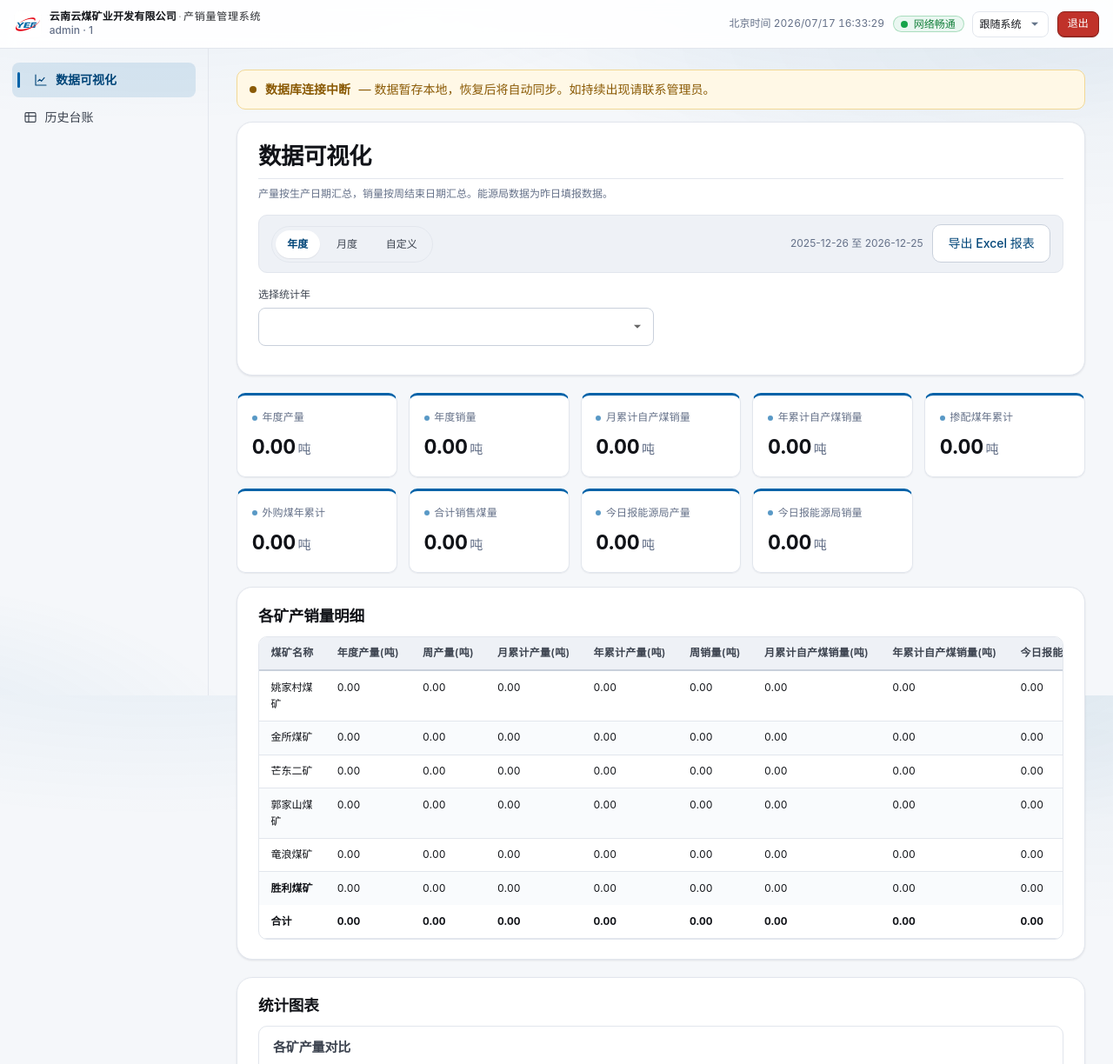
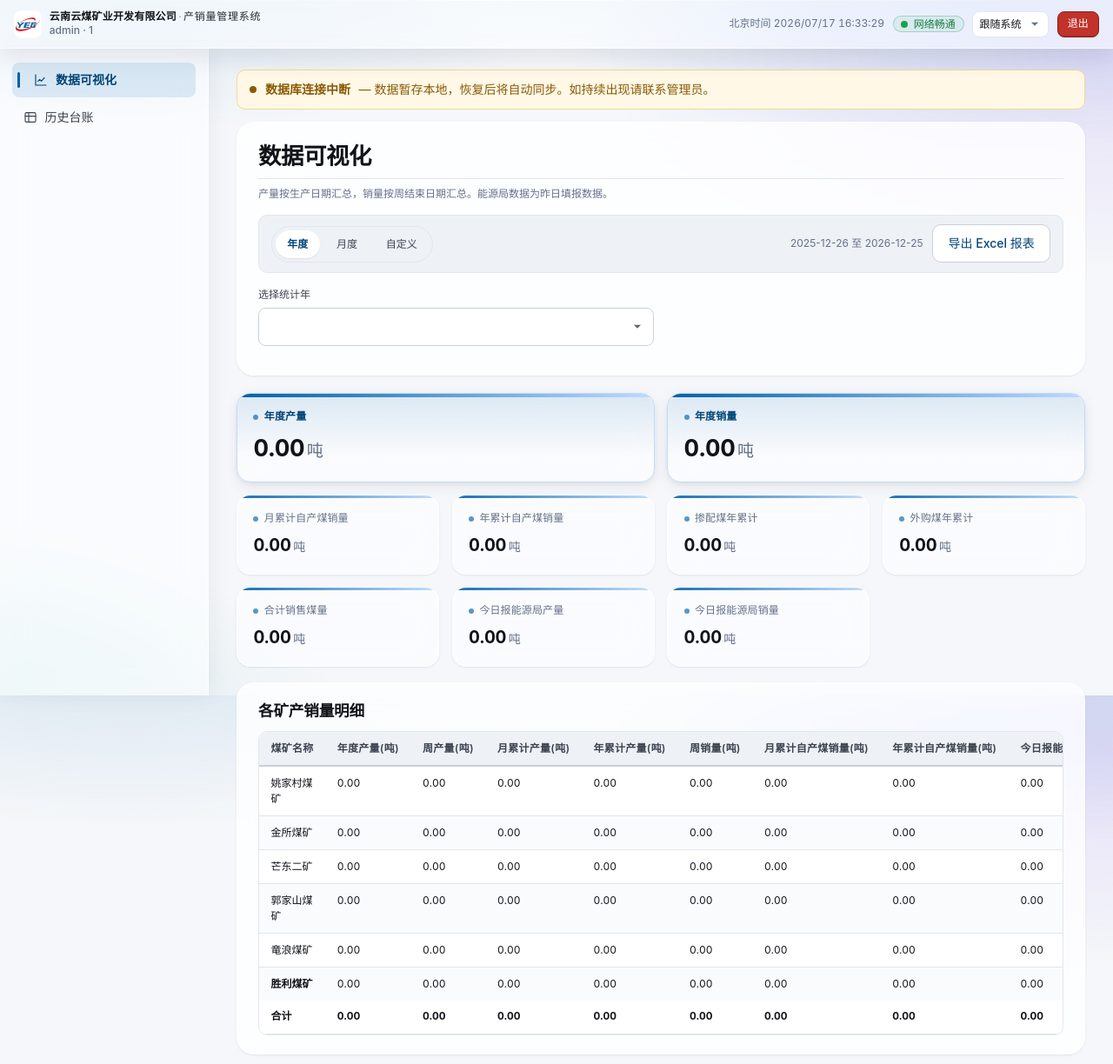
Before and after one commit to mvpwanhao/ymkymanager, a FastAPI app: page / in a window 1280 px wide. Shown: the top 1224 px of the page at 87% size. Run offline with FastAPI, Linux system fonts and the light colour scheme; the visitor is signed in with stand-in values (Sample User, id 1); lists and menus that the app fills with data are empty; some libraries are stand-ins or nearby versions.

Commit message:
v1.4.4: 前端玻璃拟态+Bento 改版、KPI 首两张适度强调、修复年度视图产量柱状图冗余双柱

```diff
--- a/static/app.css
+++ b/static/app.css
@@ -43,8 +43,8 @@
   --r-xs: 6px;
   --r-sm: 8px;
   --r-md: 10px;
-  --r-lg: 14px;
-  --r-xl: 18px;
+  --r-lg: 16px;
+  --r-xl: 20px;
 
   --shadow-1: 0 1px 2px rgba(15, 23, 42, 0.04), 0 1px 1px rgba(15, 23, 42, 0.03);
   --shadow-2: 0 1px 3px rgba(15, 23, 42, 0.06), 0 1px 2px rgba(15, 23, 42, 0.04);
@@ -72,17 +72,25 @@
   --t-base: 180ms cubic-bezier(0.2, 0, 0.2, 1);
 
   --c-surface: #ffffff;
-  --c-topbar-bg: rgba(255, 255, 255, 0.92);
+  --c-topbar-bg: rgba(255, 255, 255, 0.70);
   --c-placeholder: #a8a59c;
   --c-input-hover-bd: #b8b3a8;
 
   /* 全局页面背景（与登录页同款：角部柔光 + 点阵 + 淡色椭圆光） */
-  --page-corner-tr: radial-gradient(1000px 450px at 80% -100px, rgba(0, 98, 168, 0.10), transparent 60%);
-  --page-corner-bl: radial-gradient(700px 350px at -10% 110%, rgba(0, 98, 168, 0.08), transparent 60%);
-  --page-mesh-a: radial-gradient(ellipse 100% 58% at 14% -12%, rgba(0, 98, 168, 0.068), transparent 51%);
-  --page-mesh-b: radial-gradient(ellipse 88% 50% at 98% 6%, rgba(0, 74, 128, 0.042), transparent 54%);
-  --page-texture-dots: radial-gradient(rgba(17, 19, 24, 0.04) 1px, transparent 1.55px);
+  --page-corner-tr: radial-gradient(1100px 560px at 88% -160px, rgba(0, 98, 168, 0.22), transparent 60%);
+  --page-corner-bl: radial-gradient(900px 520px at -8% 112%, rgba(13, 148, 136, 0.16), transparent 58%);
+  --page-mesh-a: radial-gradient(ellipse 92% 62% at 12% -14%, rgba(0, 98, 168, 0.15), transparent 53%);
+  --page-mesh-b: radial-gradient(ellipse 82% 56% at 100% 8%, rgba(124, 58, 237, 0.13), transparent 56%);
+  --page-texture-dots: radial-gradient(rgba(17, 19, 24, 0.05) 1px, transparent 1.55px);
   --page-texture-dots-size: 21px 21px;
+
+  /* 玻璃拟态令牌（极简 + 暗色优先 + 玻璃质感点缀） */
+  --glass-bg: rgba(255, 255, 255, 0.55);
+  --glass-border: rgba(255, 255, 255, 0.60);
+  --glass-blur: 18px;
+  --glass-shadow: 0 8px 30px rgba(15, 23, 42, 0.10);
+  --glass-hi: rgba(255, 255, 255, 0.70);
+  --card-glass-bg: rgba(255, 255, 255, 0.80);
 }
 
 /* Dark: data-color-mode + ymky-theme */
@@ -100,7 +108,7 @@
   --c-bg-soft:  #1a1e28;
   --c-card:     #1e232e;
   --c-surface:  #252b36;
-  --c-topbar-bg: rgba(20, 24, 32, 0.92);
+  --c-topbar-bg: rgba(20, 24, 32, 0.74);
   --c-border:   #343c4c;
   --c-border-strong: #4a5568;
   --c-text:     #eceef3;
@@ -131,11 +139,18 @@
   --c-placeholder: #737984;
   --c-input-hover-bd: #5a616e;
 
-  --page-corner-tr: radial-gradient(1000px 450px at 80% -100px, rgba(74, 159, 230, 0.12), transparent 60%);
-  --page-corner-bl: radial-gradient(700px 350px at -10% 110%, rgba(74, 159, 230, 0.09), transparent 60%);
-  --page-mesh-a: radial-gradient(ellipse 100% 58% at 12% -10%, rgba(74, 159, 230, 0.11), transparent 50%);
-  --page-mesh-b: radial-gradient(ellipse 88% 50% at 100% 4%, rgba(58, 143, 214, 0.062), transparent 54%);
-  --page-texture-dots: radial-gradient(rgba(236, 238, 243, 0.036) 1px, transparent 1.6px);
+  --page-corner-tr: radial-gradient(1100px 560px at 88% -160px, rgba(74, 159, 230, 0.24), transparent 60%);
+  --page-corner-bl: radial-gradient(900px 520px at -8% 112%, rgba(45, 212, 191, 0.17), transparent 58%);
+  --page-mesh-a: radial-gradient(ellipse 92% 62% at 12% -14%, rgba(74, 159, 230, 0.17), transparent 53%);
+  --page-mesh-b: radial-gradient(ellipse 82% 56% at 100% 8%, rgba(124, 58, 237, 0.20), transparent 56%);
+  --page-texture-dots: radial-gradient(rgba(236, 238, 243, 0.05) 1px, transparent 1.6px);
+
+  --glass-bg: rgba(30, 35, 46, 0.50);
+  --glass-border: rgba(255, 255, 255, 0.10);
+  --glass-blur: 18px;
+  --glass-shadow: 0 8px 30px rgba(0, 0, 0, 0.45);
+  --glass-hi: rgba(255, 255, 255, 0.12);
+  --card-glass-bg: rgba(30, 35, 46, 0.70);
 }
 
 [data-color-mode="dark"] .data-table tbody tr:hover {
@@ -202,11 +217,21 @@ img, svg { display: inline-block; vertical-align: middle; }
   align-items: center;
   gap: 0.6rem;
   padding: 0.55rem 1rem;
-  background: var(--c-topbar-bg);
-  backdrop-filter: saturate(140%) blur(8px);
-  -webkit-backdrop-filter: saturate(140%) blur(8px);
-  border-bottom: 1px solid var(--c-border);
+  background: var(--glass-bg);
+  backdrop-filter: saturate(160%) blur(var(--glass-blur));
+  -webkit-backdrop-filter: saturate(160%) blur(var(--glass-blur));
+  border-bottom: 1px solid var(--glass-border);
+  box-shadow: var(--glass-shadow);
   min-height: 56px;
+}
+.topbar::before {
+  content: "";
+  position: absolute;
+  inset: 0 0 auto 0;
+  height: 1px;
+  background: linear-gradient(90deg, transparent, var(--glass-hi), transparent);
+  opacity: 0.85;
+  pointer-events: none;
 }
 /* 宽屏：工具区子元素参与顶栏 flex；窄屏由下方 media 改为独立一行 */
 .topbar-end {
@@ -678,9 +703,11 @@ body.nav-open { overflow: hidden; touch-action: none; }
     z-index: 30;
     width: auto;
     height: calc(100dvh - 56px);
-    background: transparent;
-    border-right: 1px solid var(--c-border);
-    box-shadow: none;
+    background: var(--glass-bg);
+    backdrop-filter: saturate(160%) blur(var(--glass-blur));
+    -webkit-backdrop-filter: saturate(160%) blur(var(--glass-blur));
+    border-right: 1px solid var(--glass-border);
+    box-shadow: 2px 0 24px rgba(15, 23, 42, 0.06);
     transform: none;
     transition: none;
     visibility: visible;
@@ -773,14 +800,25 @@ main.main {
 }
 @view-transition { navigation: auto; }
 
+/* Glass utility: 玻璃质感面板（半透明 + 模糊 + 细高光边） */
+.glass {
+  background: var(--glass-bg);
+  backdrop-filter: saturate(160%) blur(var(--glass-blur));
+  -webkit-backdrop-filter: saturate(160%) blur(var(--glass-blur));
+  border: 1px solid var(--glass-border);
+  box-shadow: var(--glass-shadow);
+}
+
 /* Card */
 .card {
-  background: var(--c-card);
-  border: 1px solid var(--c-border);
+  background: var(--card-glass-bg);
+  backdrop-filter: saturate(160%) blur(var(--glass-blur));
+  -webkit-backdrop-filter: saturate(160%) blur(var(--glass-blur));
+  border: 1px solid var(--glass-border);
   border-radius: var(--r-lg);
   padding: 1.1rem 1.2rem;
   margin-bottom: 1rem;
-  box-shadow: var(--shadow-1);
+  box-shadow: var(--shadow-2);
 }
 @media (min-width: 768px) {
   .card { padding: 1.35rem 1.5rem; margin-bottom: 1.25rem; }
@@ -1237,35 +1275,97 @@ table.data-table {
   box-shadow: var(--shadow-1);
 }
 
-/* KPI */
+/* KPI — Bento 不规则网格（玻璃质感点缀） */
 .kpi-grid {
   display: grid;
   grid-template-columns: repeat(2, 1fr);
-  gap: 0.6rem;
-  margin-bottom: 1rem;
-}
-@media (min-width: 600px)  { .kpi-grid { grid-template-columns: repeat(3, 1fr); gap: 0.8rem; } }
-@media (min-width: 1024px) { .kpi-grid { grid-template-columns: repeat(5, 1fr); } }
+  gap: 0.7rem;
+  margin-bottom: 1.1rem;
+}
+@media (min-width: 600px)  {
+  .kpi-grid { grid-template-columns: repeat(3, 1fr); gap: 0.8rem; }
+}
+@media (min-width: 1024px) {
+  .kpi-grid {
+    grid-template-columns: repeat(4, 1fr);
+    grid-auto-flow: dense;
+    gap: 0.9rem;
+  }
+  .kpi-card--emphasis { grid-column: span 2; }
+}
 .kpi-card {
-  padding: 0.85rem 0.95rem;
-  background: var(--c-surface);
-  border: 1px solid var(--c-border);
-  border-radius: var(--r-md);
-  box-shadow: var(--shadow-1);
-}
+  position: relative;
+  display: flex;
+  flex-direction: column;
+  justify-content: center;
+  gap: 0.4rem;
+  padding: 1.05rem 1.15rem;
+  background: var(--glass-bg);
+  backdrop-filter: saturate(160%) blur(var(--glass-blur));
+  -webkit-backdrop-filter: saturate(160%) blur(var(--glass-blur));
+  border: 1px solid var(--glass-border);
+  border-radius: var(--r-lg);
+  box-shadow: var(--shadow-2);
+  overflow: hidden;
+  transition: transform var(--t-fast) ease, box-shadow var(--t-fast) ease;
+}
+.kpi-card::after {
+  content: "";
+  position: absolute;
+  top: 0; left: 0; right: 0;
+  height: 3px;
+  background: linear-gradient(90deg, var(--c-brand-500), var(--c-brand-200));
+  opacity: 0.9;
+}
+.kpi-card::before {
+  content: "";
+  position: absolute;
+  inset: 0;
+  border-radius: inherit;
+  box-shadow: inset 0 1px 0 var(--glass-hi);
+  pointer-events: none;
+}
+.kpi-card:hover { transform: translateY(-3px); box-shadow: var(--shadow-3); }
 .kpi-card .kpi-label {
   font-size: var(--tx-12);
   color: var(--c-muted);
-  margin-bottom: 0.3rem;
   letter-spacing: 0.01em;
+}
+.kpi-card .kpi-label::before {
+  content: "";
+  display: inline-block;
+  width: 6px; height: 6px;
+  border-radius: 50%;
+  background: var(--c-brand-500);
+  opacity: 0.65;
+  margin-right: 0.4rem;
+  vertical-align: middle;
 }
 .kpi-card .kpi-value {
   font-size: var(--tx-20);
-  font-weight: 600;
+  font-weight: 700;
   color: var(--c-text);
   font-variant-numeric: tabular-nums;
-}
-.kpi-card .kpi-unit { font-size: 0.7em; color: var(--c-muted); margin-left: 0.15rem; font-weight: 400; }
+  letter-spacing: -0.01em;
+}
+.kpi-card--emphasis {
+  border-color: var(--c-brand-200);
+  background: linear-gradient(180deg, rgba(0, 98, 168, 0.10), var(--glass-bg) 72%);
+  box-shadow: var(--shadow-3);
+}
+.kpi-card--emphasis::after {
+  height: 4px;
+  background: linear-gradient(90deg, var(--c-brand-500), var(--c-brand-200));
+  opacity: 1;
+}
+.kpi-card--emphasis .kpi-label {
+  color: var(--c-brand-700);
+  font-weight: 600;
+}
+.kpi-card--emphasis .kpi-value {
+  font-size: clamp(1.35rem, 2.6vw, 1.7rem);
+}
+.kpi-card .kpi-unit { font-size: 0.7em; color: var(--c-muted); margin-left: 0.15rem; font-weight: 500; }
 
 /* Login */
 /* 登录壳层不铺底，沿用 body 与全站一致的背景 */
@@ -1542,52 +1642,28 @@ select#themeSelect::-ms-expand { display: none; }
 }
 .card > h1:first-child + .muted { margin-top: -0.4rem; margin-bottom: 0.9rem; }
 
-/* KPI cards: subtle top accent, clearer label/value separation */
-.kpi-card {
-  position: relative;
-  padding: 1rem 1.05rem 0.95rem;
-  border-radius: var(--r-md);
-  background: linear-gradient(180deg, var(--c-surface) 0%, var(--c-card) 100%);
-  border-top: 3px solid var(--c-brand-500);
-  transition: transform var(--t-fast) ease, box-shadow var(--t-fast) ease;
-}
-.kpi-card:hover { transform: translateY(-2px); box-shadow: var(--shadow-2); }
-.kpi-card .kpi-label {
-  display: flex;
-  align-items: center;
-  gap: 0.35rem;
-  color: var(--c-muted);
-  font-weight: 500;
-  margin-bottom: 0.45rem;
-}
-.kpi-card .kpi-label::before {
-  content: "";
-  display: inline-block;
-  width: 6px; height: 6px;
-  border-radius: 50%;
-  background: var(--c-brand-500);
-  opacity: 0.65;
-}
-.kpi-card .kpi-value {
-  font-size: clamp(1.15rem, 2.2vw, 1.45rem);
-  font-weight: 700;
-  color: var(--c-text);
-  letter-spacing: -0.01em;
-}
-.kpi-card .kpi-unit {
-  font-size: 0.65em;
-  color: var(--c-muted);
-  font-weight: 500;
-}
+/* KPI 卡片的玻璃质感与 Bento 布局见上方 .kpi-* 定义 */
 
 /* Chart panels: contained, layered surfaces */
 .chart-panel {
-  background: var(--c-surface);
-  border: 1px solid var(--c-border);
-  border-radius: var(--r-md);
-  padding: 0.85rem 1rem 0.75rem;
+  background: var(--glass-bg);
+  backdrop-filter: saturate(160%) blur(var(--glass-blur));
+  -webkit-backdrop-filter: saturate(160%) blur(var(--glass-blur));
+  border: 1px solid var(--glass-border);
+  border-radius: var(--r-lg);
+  padding: 0.9rem 1.05rem 0.8rem;
   margin-bottom: 1.15rem;
-  box-shadow: var(--shadow-1);
+  box-shadow: var(--shadow-2);
+  position: relative;
+  overflow: hidden;
+}
+.chart-panel::before {
+  content: "";
+  position: absolute;
+  inset: 0;
+  border-radius: inherit;
+  box-shadow: inset 0 1px 0 var(--glass-hi);
+  pointer-events: none;
 }
 .chart-panel:last-child { margin-bottom: 0; }
 .chart-panel h3 {
--- a/templates/dashboard.html
+++ b/templates/dashboard.html
@@ -133,7 +133,7 @@
 <style>
 @keyframes spin { to { transform: rotate(360deg); } }
 .viz-tab { cursor:pointer; }
-#viz-kpis .kpi-card { min-width:140px; }
+#viz-kpis .kpi-card:not(.kpi-card--emphasis) { min-width:140px; }
 </style>
 
 <script>
@@ -184,7 +184,9 @@
     var html = "";
     for (var i = 0; i < kpis.length; i++) {
       var k = kpis[i];
-      html += '<div class="kpi-card">'
+      var cls = "kpi-card";
+      if (i === 0 || i === 1) cls += " kpi-card--emphasis";
+      html += '<div class="' + cls + '">'
         + '<div class="kpi-label">' + k.label + '</div>'
         + '<div class="kpi-value">' + fmtNum(k.value) + '<span class="kpi-unit">' + k.unit + '</span></div>'
         + '</div>';
@@ -231,7 +233,7 @@
     document.getElementById("viz-mine-tfoot").innerHTML = tfoot;
   }
 
-  function renderProdBar(mineDetails, periodName) {
+  function renderProdBar(mineDetails, periodName, period) {
     var c = ensureChart("chart-prod-bar");
     if (!c) return;
     var filtered = mineDetails.filter(function(m) { return m.period_prod > 0 || m.year_prod > 0; });
@@ -239,6 +241,24 @@
     var periodProd = filtered.map(function(m) { return m.period_prod; });
     var yearProd = filtered.map(function(m) { return m.year_prod; });
     var prodLabel = (periodName || "期间") + "产量";
+    var barLabel = {
+      show: true, position: "top", color: getTextColor(), fontSize: 11,
+      formatter: function(p) { return fmtNum(p.value); }
+    };
+
+    var series = [{
+      name: prodLabel, type: "bar", data: periodProd, barGap: "10%",
+      itemStyle: { borderRadius: [4, 4, 0, 0] }, label: barLabel
+    }];
+    var legendData = [prodLabel];
+    // 年度视图下 period_prod 与 year_prod 恒等，第二根柱冗余，仅保留年度产量
+    if (period !== "year") {
+      series.push({
+        name: "年累计产量", type: "bar", data: yearProd,
+        itemStyle: { borderRadius: [4, 4, 0, 0] }, label: barLabel
+      });
+      legendData.push("年累计产量");
+    }
 
     c.setOption({
       color: COLORWAY,
@@ -254,7 +274,7 @@
           return s;
         }
       }),
-      legend: { data: [prodLabel, "年累计产量"], top: 5, textStyle: { color: getTextColor() } },
+      legend: { data: legendData, top: 5, textStyle: { color: getTextColor() } },
       grid: { left: "3%", right: "4%", bottom: "3%", top: 50, containLabel: true },
       xAxis: {
         type: "category", data: names,
@@ -267,12 +287,7 @@
         axisLabel: { color: getAxisColor() },
         splitLine: { lineStyle: { color: getGridColor() } }
       },
-      series: [
-        { name: prodLabel, type: "bar", data: periodProd, barGap: "10%", itemStyle: { borderRadius: [4, 4, 0, 0] },
-          label: { show: true, position: "top", color: getTextColor(), fontSize: 11, formatter: function(p) { return fmtNum(p.value); } } },
-        { name: "年累计产量", type: "bar", data: yearProd, itemStyle: { borderRadius: [4, 4, 0, 0] },
-          label: { show: true, position: "top", color: getTextColor(), fontSize: 11, formatter: function(p) { return fmtNum(p.value); } } }
-      ]
+      series: series
     });
   }
 
@@ -568,7 +583,7 @@
     var pn = data.period_name || "期间";
     var th = document.getElementById("th-period-prod");
     if (th) th.textContent = pn + "产量(吨)";
-    renderProdBar(data.mine_details, pn);
+    renderProdBar(data.mine_details, pn, data.period);
     renderSalesBar(data.mine_details);
     renderProdPie(data.mine_details, pn);
     renderSalesPie(data.mine_details);
```
Also changed, not shown: CHANGELOG.md.
